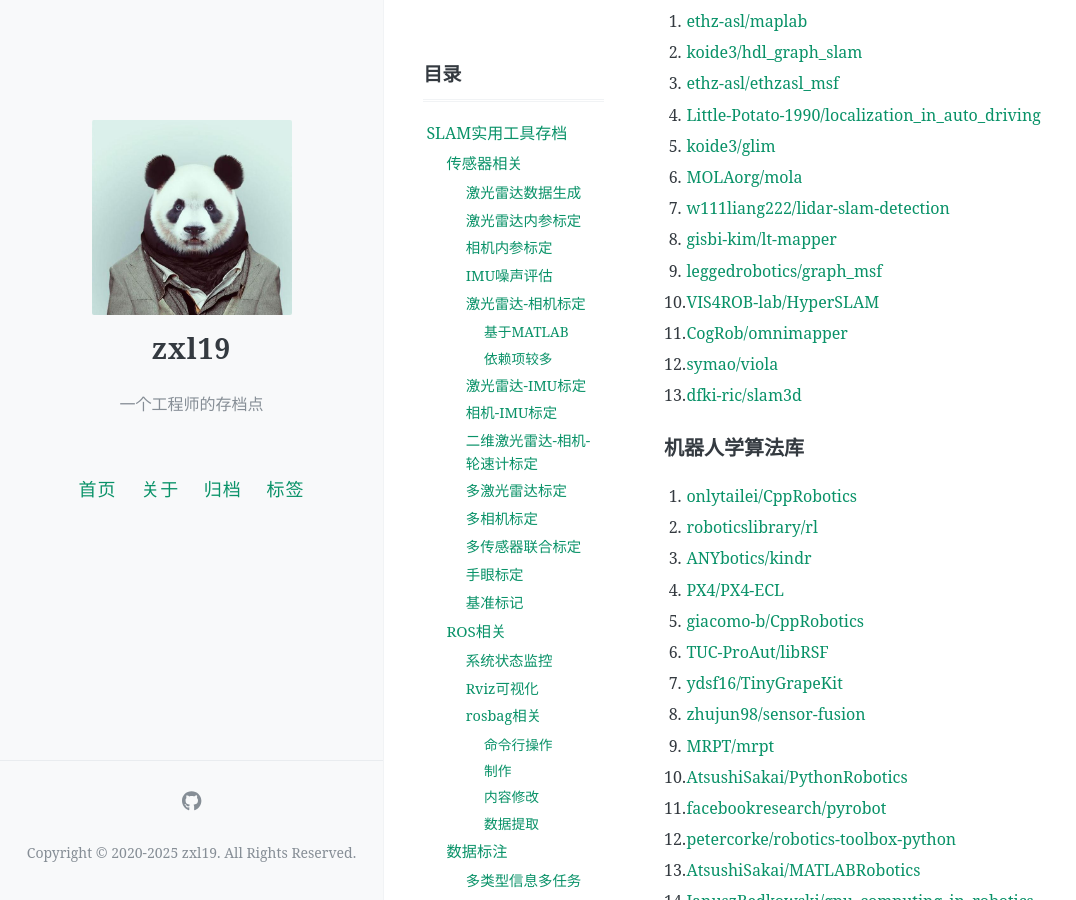
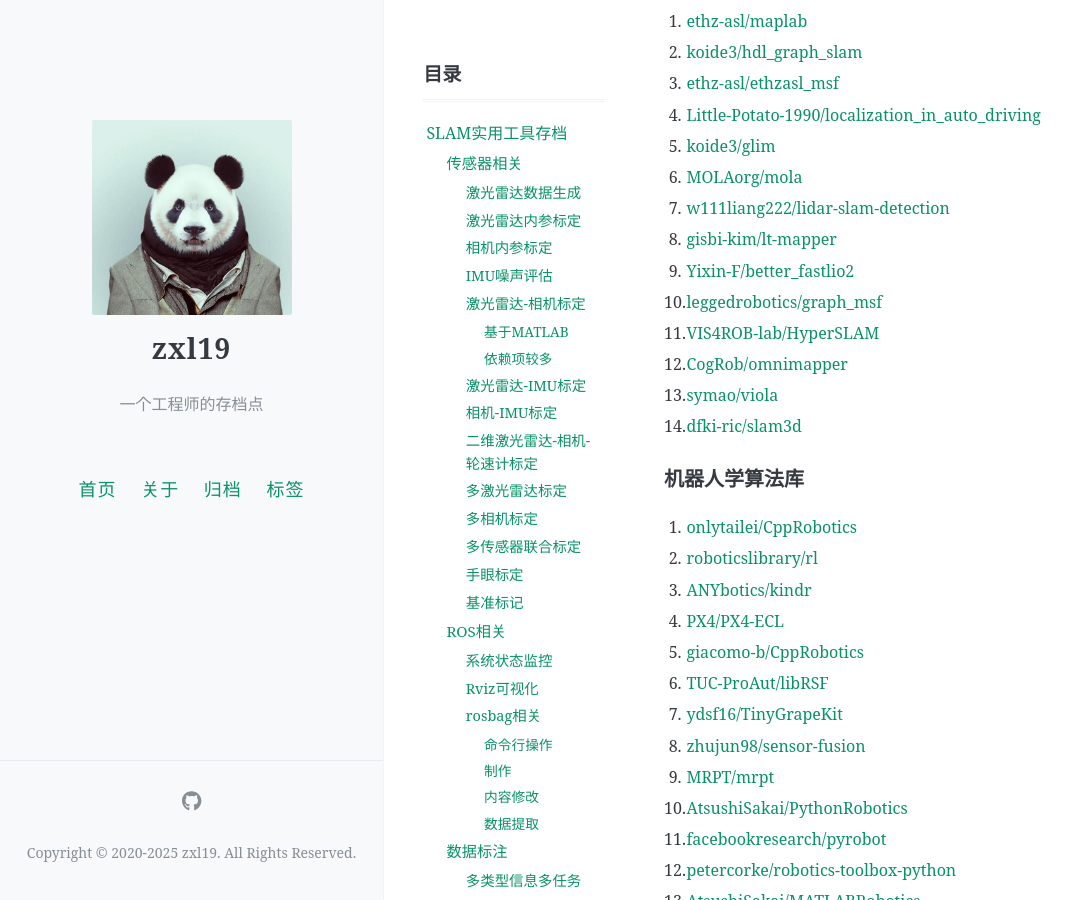
Before and after one commit to zxl19/zxl19.github.io, a Jekyll site: the page built from _posts/2021-05-25-slam-tool.md, in a window 1280 px wide and 900 px high, scrolled down 11616 px. Shown: the whole window, without its empty margins (0-1076 px from the left). Built offline with Jekyll 4.4.1, drawn with Linux system fonts in a browser that asks for light colours; comment, search, counter and statistics services are not loaded; some of the changed text lies outside the part shown.

Commit message:
Update Posts modified:   _posts/2020-06-06-markdown-editor.md modified:   _posts/2021-03-29-latex-note.md modified:   _posts/2021-05-25-slam-tool.md modified:   _posts/2022-09-20-personal-blog.md

```diff
--- a/_posts/2021-05-25-slam-tool.md
+++ b/_posts/2021-05-25-slam-tool.md
@@ -417,11 +417,12 @@ pinned: false
 6. [MOLAorg/mola](https://github.com/MOLAorg/mola)
 7. [w111liang222/lidar-slam-detection](https://github.com/w111liang222/lidar-slam-detection)
 8. [gisbi-kim/lt-mapper](https://github.com/gisbi-kim/lt-mapper)
-9. [leggedrobotics/graph_msf](https://github.com/leggedrobotics/graph_msf)
-10. [VIS4ROB-lab/HyperSLAM](https://github.com/VIS4ROB-lab/HyperSLAM)
-11. [CogRob/omnimapper](https://github.com/CogRob/omnimapper)
-12. [symao/viola](https://github.com/symao/viola)
-13. [dfki-ric/slam3d](https://github.com/dfki-ric/slam3d)
+9. [Yixin-F/better_fastlio2](https://github.com/Yixin-F/better_fastlio2)
+10. [leggedrobotics/graph_msf](https://github.com/leggedrobotics/graph_msf)
+11. [VIS4ROB-lab/HyperSLAM](https://github.com/VIS4ROB-lab/HyperSLAM)
+12. [CogRob/omnimapper](https://github.com/CogRob/omnimapper)
+13. [symao/viola](https://github.com/symao/viola)
+14. [dfki-ric/slam3d](https://github.com/dfki-ric/slam3d)
 
 ### 机器人学算法库
 
@@ -782,9 +783,10 @@ pinned: false
 9. [MapIV/iris](https://github.com/MapIV/iris)
 10. [rsasaki0109/lidar_localizer](https://github.com/rsasaki0109/lidar_localizer)
 11. [KOKIAOKI/3d_bbs](https://github.com/KOKIAOKI/3d_bbs)
-12. [Livox-SDK/livox_relocalization](https://github.com/Livox-SDK/livox_relocalization)
+12. [Yixin-F/LiLoc](https://github.com/Yixin-F/LiLoc)
 13. [uos/rmcl](https://github.com/uos/rmcl)
-14. [FAIRSpace-AdMaLL/ndt_localizer](https://github.com/FAIRSpace-AdMaLL/ndt_localizer)
+14. [Livox-SDK/livox_relocalization](https://github.com/Livox-SDK/livox_relocalization)
+15. [FAIRSpace-AdMaLL/ndt_localizer](https://github.com/FAIRSpace-AdMaLL/ndt_localizer)
 
 #### 相机
 
```
Also changed, not shown: _posts/2020-06-06-markdown-editor.md (+1 -0 lines), _posts/2021-03-29-latex-note.md (+3 -0 lines), _posts/2022-09-20-personal-blog.md (+2 -1 lines).
